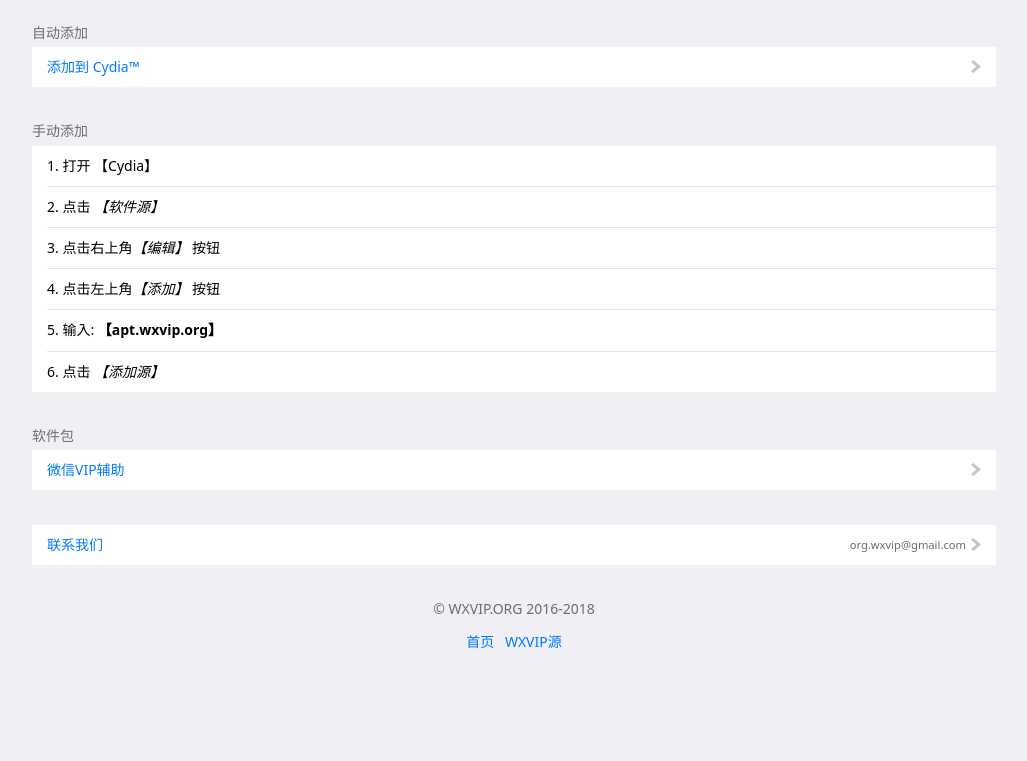
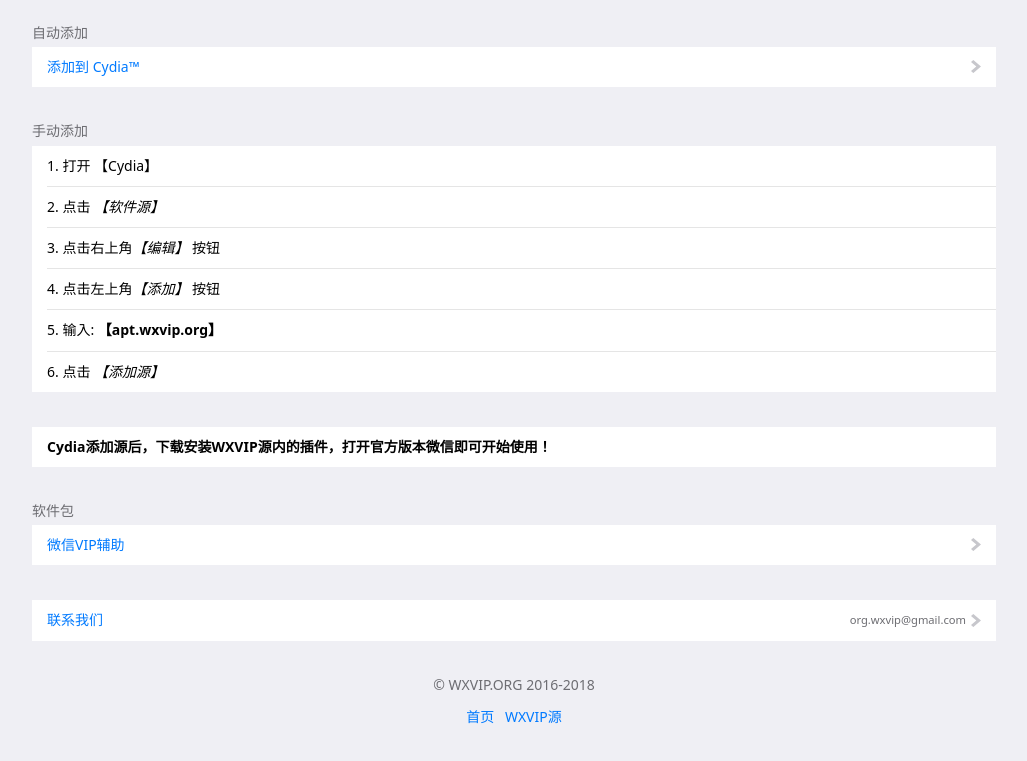
Before and after one commit to wxviporg/wxviporg.github.io, a plain HTML site: page index.html in a window 1280 px wide. Shown: the part 56-817 px from the top of the page, without its empty margins (126-1153 px from the left). Drawn offline with Linux system fonts and the light colour scheme; a script that the page names is missing.

Commit message:
add description

```diff
--- a/index.html
+++ b/index.html
@@ -59,8 +59,13 @@
         <li>
           <p>6. 点击 <em>【添加源】</em></p>
         </li>
+
       </ul>
-
+<ul>
+        <li>
+            <p><strong>Cydia添加源后，下载安装WXVIP源内的插件，打开官方版本微信即可开始使用！</em></strong></p>
+        </li>
+</ul>
       <h2 role="header">软件包</h2>
       <ul>
         <li>
```
